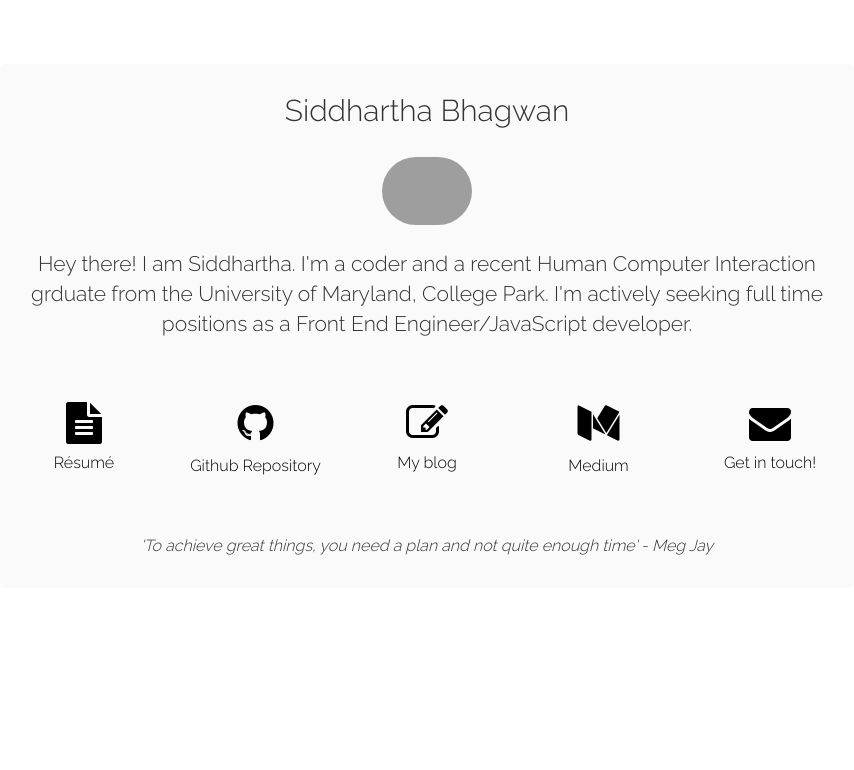
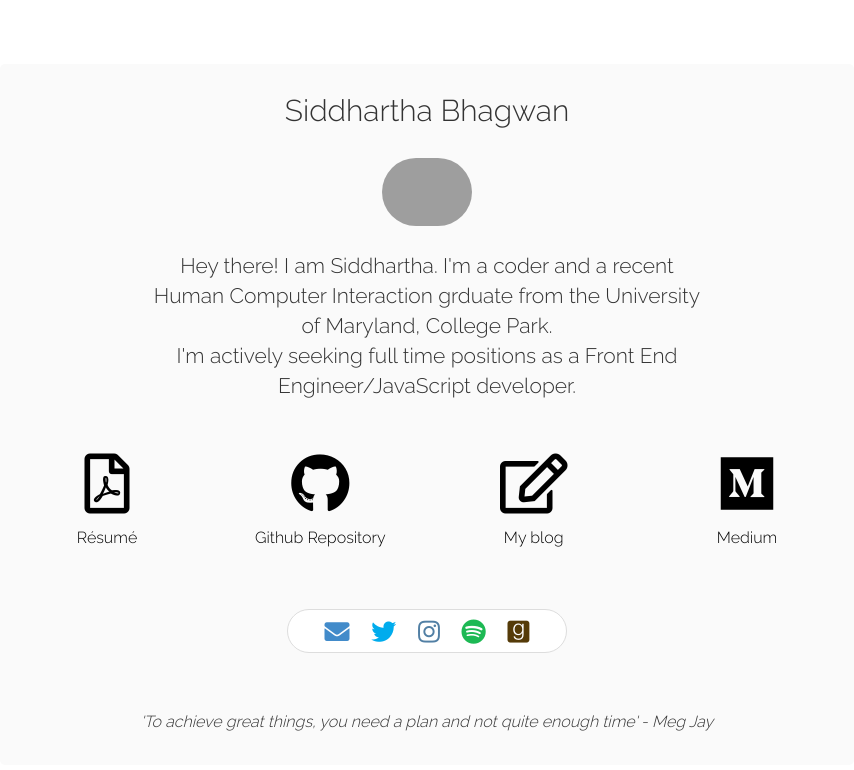
Before and after one commit to siddharthbhagwan/siddharthbhagwan.github.io, a plain HTML site: page index.html in a window 1280 px wide. Shown: the whole page, without its empty margins (213-1067 px from the left). Drawn offline with Linux system fonts and the light colour scheme; grey boxes are pictures that could not be loaded.

Commit message:
- FA updated to version 5  - Connect with me icons added/moved

```diff
--- a/css/style.css
+++ b/css/style.css
@@ -6,6 +6,7 @@ body {
 
 .main-frame {
   margin-top: 5%;
+  margin-bottom: 5%;
   text-align: center;
   background-color: #fafafa;
   border-radius: 5px;
@@ -21,7 +22,6 @@ body {
 .profile-pic {
   margin: 3% 0% 1% 0%;
   padding: 0% 0% 2% 0%;
-
 }
 
 .quote {
@@ -36,7 +36,7 @@ body {
 .intro {
   font-size: 21px;
   text-align: none;
-  margin-bottom: 2%
+  margin-bottom: 2%;
 }
 
 .links {
@@ -97,6 +97,10 @@ body {
   margin-top: 1%;
 }
 
+.links {
+  margin-bottom: 50px;
+}
+
 .back-link {
   margin-top: 3%;
   text-align: center;
@@ -110,3 +114,33 @@ body {
   margin-top: 1%;
   text-align: center;
 }
+
+.connectIcons {
+  background-color: white;
+  border-radius: 30px;
+  border: 1px solid #dddddd;
+}
+
+.connectIcons i {
+  padding: 2px;
+  font-size: 25px;
+  background-color: white;
+  border-radius: 20px;
+  margin: 0px 5px 0px 5px;
+}
+
+.fa-goodreads {
+  color: #553b08;
+}
+
+.fa-spotify {
+  color: #1db954;
+}
+
+.fa-instagram {
+  color: #517fa4;
+}
+
+.fa-twitter {
+  color: #00aced;
+}
--- a/index.html
+++ b/index.html
@@ -6,10 +6,10 @@
   <meta name="description" content="Siddhartha Bhagwan" />
   <meta name="keywords" content="siddhartha bhagwan" />
   <meta name="viewport" content="width=device-width, initial-scale=1" />
-      <link href="https://maxcdn.bootstrapcdn.com/font-awesome/4.7.0/css/font-awesome.min.css" rel="stylesheet" />
-      <link href="css/style.css" rel="stylesheet" />
+  <link rel="stylesheet" href="https://use.fontawesome.com/releases/v5.0.13/css/all.css" integrity="sha384-DNOHZ68U8hZfKXOrtjWvjxusGo9WQnrNx2sqG0tfsghAvtVlRW3tvkXWZh58N9jp" crossorigin="anonymous">
   <link href="css/bootstrap.min.css" rel="stylesheet" />
   <link href='http://fonts.googleapis.com/css?family=Raleway:300' rel='stylesheet' type='text/css' />
+  <link href="css/style.css" rel="stylesheet" />
 </head>
 <body>
 
@@ -23,33 +23,52 @@
     </div>
 
     <div class="intro">
-      <div>
-        Hey there! I am Siddhartha. I'm a coder and a recent Human Computer Interaction grduate from the University of Maryland, College Park. I'm actively seeking full time positions as a Front End Engineer/JavaScript developer.
+      <div class="row">
+        <div class="col-md-offset-2 col-md-8">
+          Hey there! I am Siddhartha. I'm a coder and a recent Human Computer Interaction grduate from the University of Maryland, College Park. <br/>I'm actively seeking full time positions as a Front End Engineer/JavaScript developer.
         </div>
-      <br/>
+      </div>
+    </div>
 
+    <div class="row">
       <div class="col-md-12 links">
-        <div class="row">
-          <div class="col-md-2">
-            <a href="/resume.pdf" class="override-link"><i class="fa fa-file-text fa-2x" class="override-link"></i></a>
+        <div class="col-md-3">
+          <a href="/resume.pdf" class="override-link"><i class="far fa-file-pdf fa-2x" class="override-link"></i></a>
           <div class="link-desc"><a href="/resume.pdf" class="override-link">Résumé</a></div>
         </div>
         <div class="col-md-3">
-            <a href="https://github.com/siddharthbhagwan" class="override-link" target="_blank"><i class="fa fa-github fa-2x"></i></a>
+          <a href="https://github.com/siddharthbhagwan" class="override-link" target="_blank"><i class="fab fa-github fa-2x"></i></a>
           <div class="link-desc"><a href="https://github.com/siddharthbhagwan" target="_blank" class="override-link">Github Repository</a></div>
         </div>
-          <div class="col-md-2">
-            <a href="http://blog.coderbear.com" class="override-link" target="_blank"><i class="fa fa-pencil-square-o fa-2x"></i></a>
+        <div class="col-md-3">
+          <a href="http://blog.coderbear.com" class="override-link" target="_blank"><i class="far fa-edit fa-2x"></i></a>
           <div class="link-desc"><a href="http://blog.coderbear.com" target="_blank" class="override-link">My blog</a></div>
         </div>
         <div class="col-md-3">
-            <a href="https://medium.com/@siddhartha_b" target="_blank" class="override-link"><i class="fa fa-medium fa-2x" class="override-link"></i></a>
+          <a href="https://medium.com/@siddhartha_b" target="_blank" class="override-link"><i class="fab fa-medium fa-2x" class="override-link"></i></a>
           <div class="link-desc"><a href="https://medium.com/@siddhartha_b" target="_top" class="override-link">Medium</a></div>
         </div>
-          <div class="col-md-2">
-            <a href="mailto:siddharthabhagwan@gmail.com?Subject=Hello%20There!" target="_top" class="override-link"><i class="fa fa-envelope fa-2x" class="override-link"></i></a>
+        <!-- <div class="col-md-2">
+          <a href="mailto:siddharthabhagwan@gmail.com?Subject=Hello%20There!" target="_top" class="override-link"><i class="fab fa-envelope fa-2x" class="override-link"></i></a>
           <div class="link-desc"><a href="mailto:siddharthabhagwan@gmail.com?Subject=Hello%20There!" target="_top" class="override-link">Get in touch!</a></div>
+        </div> -->
       </div>
+    </div>
+
+    <div class="row">
+      <div class="col-md-offset-2 col-md-8">
+        <div class="connectIcons row col-md-offset-3 col-md-6">
+          <span>
+            <a href="mailto:siddharthabhagwan@gmail.com?Subject=Hello%20There!" target="_top"><i class="fa fa-envelope fa-sm"></i></a>
+          </span>
+          <span><a href="https://twitter.com/siddhartha_b" target="_blank"><i class="fab fa-twitter"></i></a></span>
+          <span><a href="https://www.instagram.com/bhagwan.siddhartha/" target="_blank"><i class="fab fa-instagram"></i></a></span>
+          <span>
+            <a href="https://open.spotify.com/user/siddharthabhagwan?si=g2ShTU58TSaC_E9J4adtMQ" target="_blank"><i class="fab fa-spotify"></i></a>
+          </span>
+          <span>
+            <a href="https://www.goodreads.com/user/show/8502424-siddhartha-bhagwan" target="_blank"><i class="fab fa-goodreads"></i></a>
+          </span>
         </div>
       </div>
     </div>
```
Lines whose indentation alone changed are shown as unchanged.
